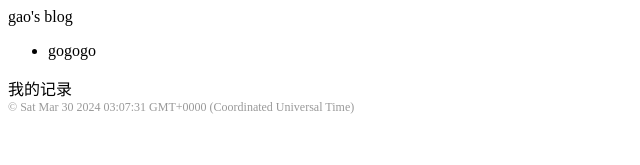
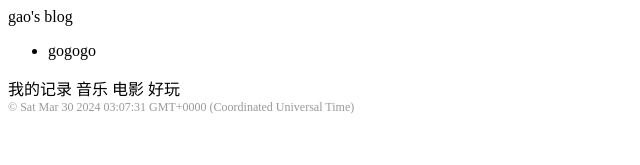
Before and after one commit to javasbot/javasbot.github.io, a React (Vite) app: page / in a window 1280 px wide. Shown: the top 165 px of the page, without its empty margins (0-640 px from the left). Built offline with nearby package versions, Linux system fonts and the light colour scheme.

Commit message:
是颠三倒四

```diff
--- a/src/App.tsx
+++ b/src/App.tsx
@@ -13,6 +13,9 @@ function App() {
       gao's blog
       <ul><li>gogogo</li></ul>
       我的记录
+      音乐
+      电影
+      好玩
       <footer className={style.footer}> &copy; {time}</footer>
     </div>
   );
```
